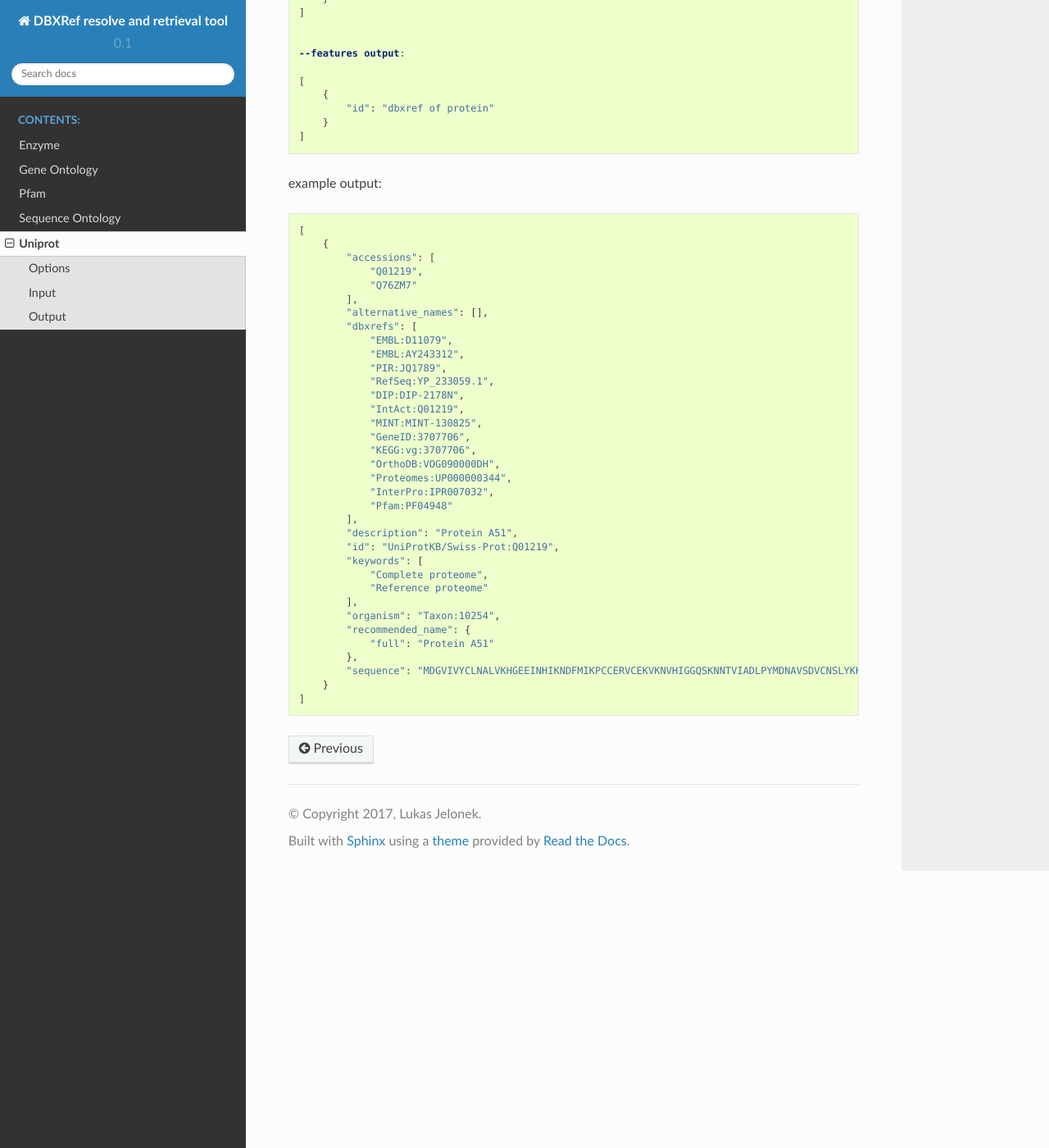
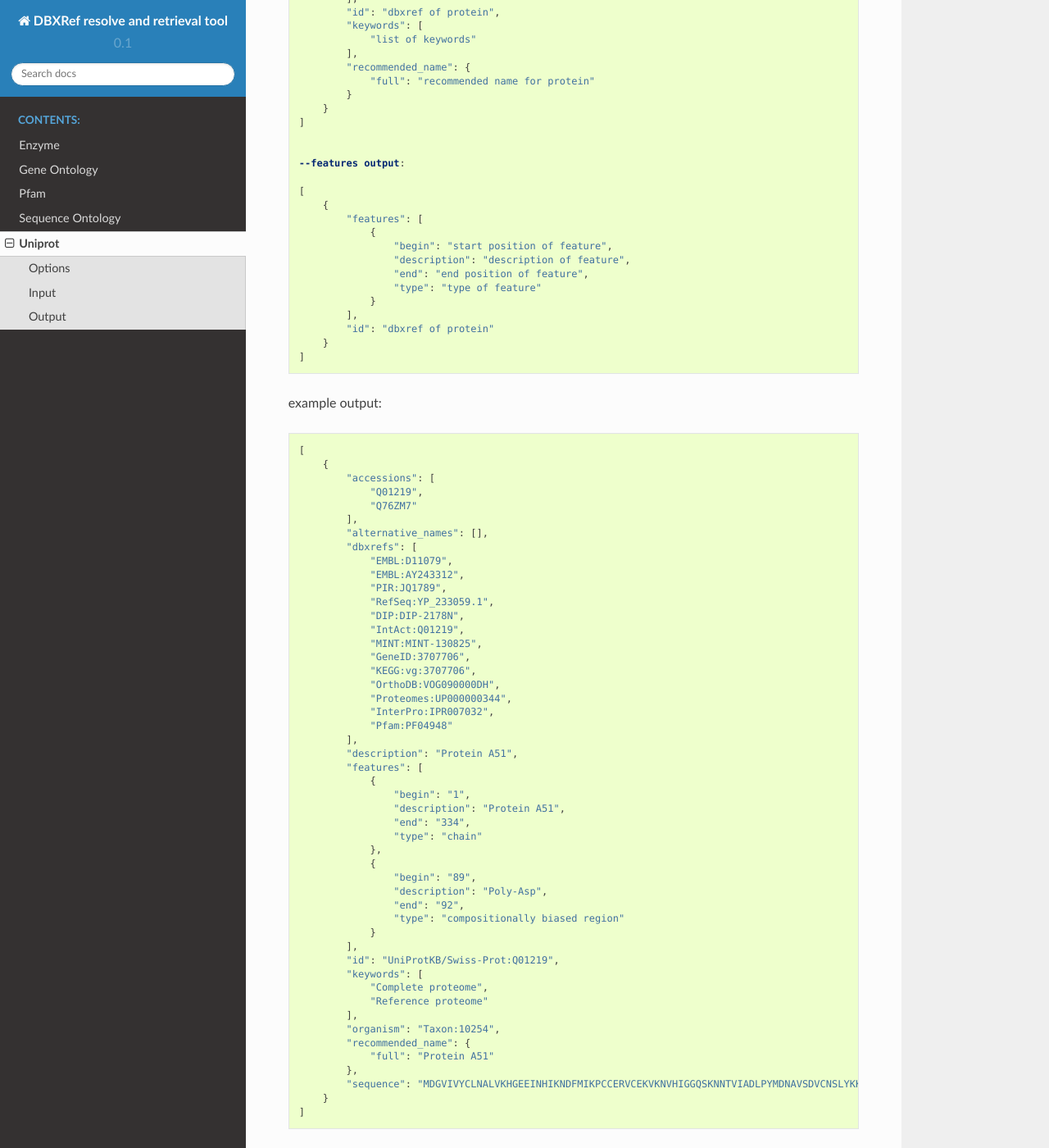
Before and after one commit to lukasjelonek/dbxref, a Sphinx documentation site: the page built from docs/source/uniprot.rst, in a window 1280 px wide and 1400 px high, scrolled down 1972 px. Shown: the whole window at 82% size. Built offline with Sphinx 7.4.7 and the Read the Docs theme 2.0.0, drawn with Linux system fonts in a browser that asks for light colours; some of the changed text lies outside the part shown.

Commit message:
implemented read_features method in retrieve_uniprot.py

```diff
--- a/docs/source/uniprot.rst
+++ b/docs/source/uniprot.rst
@@ -38,6 +38,14 @@ output scheme::
               "list of dbxrefs"
           ],
           "description": "protein description",
+          "features": [
+              {
+                  "begin": "start position of feature",
+                  "description": "description of feature",
+                  "end": "end position of feature",
+                  "type": "type of feature"
+              }
+          ],
           "id": "dbxref of protein",
           "keywords": [
               "list of keywords"
@@ -111,6 +119,14 @@ output scheme::
 
   [
       {
+          "features": [
+              {
+                  "begin": "start position of feature",
+                  "description": "description of feature",
+                  "end": "end position of feature",
+                  "type": "type of feature"
+              }
+          ],
           "id": "dbxref of protein"
       }
   ]
@@ -140,6 +156,20 @@ example output::
               "Pfam:PF04948"
           ],
           "description": "Protein A51",
+          "features": [
+              {
+                  "begin": "1",
+                  "description": "Protein A51",
+                  "end": "334",
+                  "type": "chain"
+              },
+              {
+                  "begin": "89",
+                  "description": "Poly-Asp",
+                  "end": "92",
+                  "type": "compositionally biased region"
+              }
+          ],
           "id": "UniProtKB/Swiss-Prot:Q01219",
           "keywords": [
               "Complete proteome",
```
Also changed, not shown: other parts of docs/source/uniprot.rst (+1 -1 lines), 1 other file.
